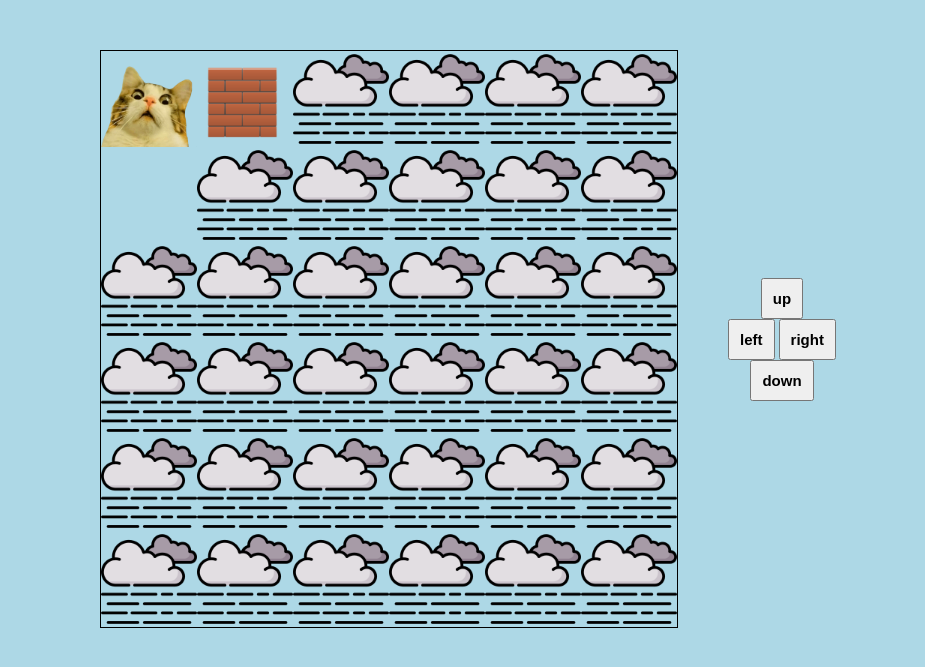
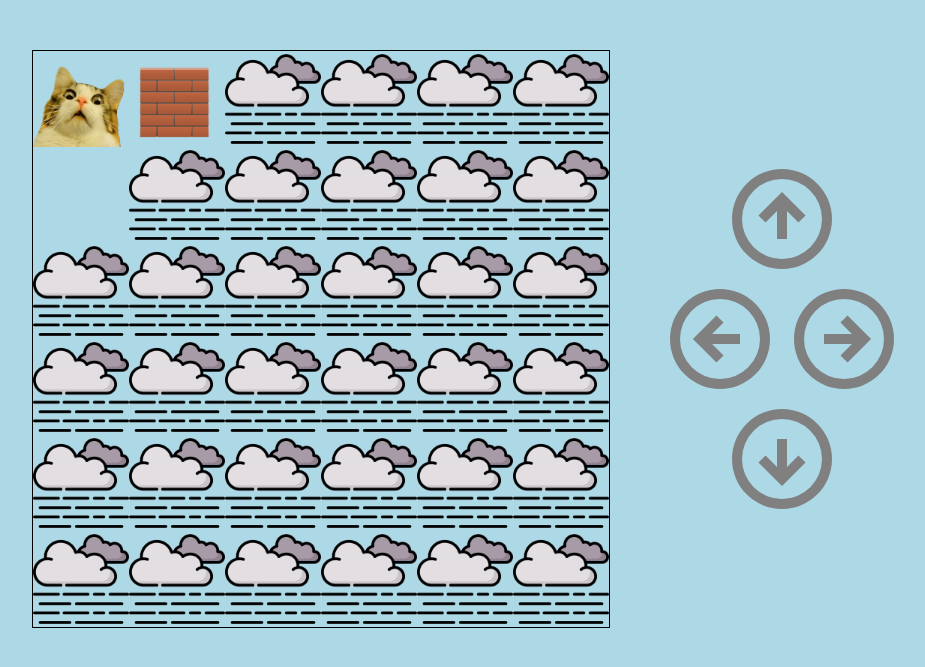
Before and after one commit to Zeroc00L88/greatestMaze, a PHP site: page / in a window 1280 px wide. Shown: the part 67-734 px from the top of the page, without its empty margins (172-1097 px from the left). Run offline with PHP 8.4, Linux system fonts and the light colour scheme.

Commit message:
fog working properly

```diff
--- a/assets/css/style.css
+++ b/assets/css/style.css
@@ -36,7 +36,6 @@ form {
     align-items: center;
 }
 input {
-    padding: 10px;
     font-size: 15px;
     font-weight: bold;
 }
@@ -62,3 +61,40 @@ h1 {
     border: 1px solid black;
     max-width: 100%;
 }
+
+#up,
+#left,
+#right,
+#down {
+    background: grey;
+    border: none;
+    border-radius: 50%;
+    mask-size: cover;
+    mask-repeat: no-repeat;
+    width: 120px;
+    height: 120px;
+}
+
+#up:hover,
+#left:hover,
+#right:hover,
+#down:hover {
+    cursor: pointer;
+    background: black;
+}
+
+#up {
+    mask-image: url(../images/up.svg);
+}
+
+#left {
+    mask-image: url(../images/left.svg);
+}
+
+#right {
+    mask-image: url(../images/right.svg);
+}
+
+#down {
+    mask-image: url(../images/down.svg);
+}
--- a/index.php
+++ b/index.php
@@ -9,15 +9,27 @@
 </head>
 
 
+<body>
+    <header>
+        <h1>THE GREATEST MAZE</h1>
+    </header>
+<main>
+
 <?php
 
 session_start();
 
-echo "<body>";
-echo "<header><h1>THE GREATEST MAZE</h1></header>";
-echo "<main>";
 // W = wall; F = fog; C = Cat; E = Empty; M = Mouse
 $arrOne = [
+    ["E", "W", "E", "E", "E", "E"],
+    ["E", "W", "E", "W", "W", "W"],
+    ["E", "E", "E", "W", "M", "W"],
+    ["E", "W", "E", "W", "E", "E"],
+    ["E", "W", "E", "E", "W", "E"],
+    ["E", "E", "W", "E", "E", "E"],
+];
+
+$arrTwo = [
     ["E", "W", "E", "E", "E", "W"],
     ["E", "W", "E", "W", "W", "W"],
     ["E", "E", "E", "W", "M", "W"],
@@ -26,18 +38,9 @@ $arrOne = [
     ["E", "E", "W", "E", "E", "E"],
 ];
 
-$arrTwo = [
-    ["C", "W", "E", "E", "E", "W"],
-    ["E", "W", "E", "W", "W", "W"],
-    ["E", "E", "E", "W", "M", "W"],
-    ["E", "W", "E", "W", "E", "E"],
-    ["E", "W", "E", "E", "W", "E"],
-    ["E", "E", "W", "E", "E", "E"],
-];
-
-if(!isset($_SESSION["arrDisplay"])){
+//if(!isset($_SESSION["arrDisplay"])){
     $_SESSION["arrDisplay"] = [
-        ["C", "F", "F", "F", "F", "F"],
+        ["F", "F", "F", "F", "F", "F"],
         ["F", "F", "F", "F", "F", "F"],
         ["F", "F", "F", "F", "F", "F"],
         ["F", "F", "F", "F", "F", "F"],
@@ -45,10 +48,11 @@ if(!isset($_SESSION["arrDisplay"])){
         ["F", "F", "F", "F", "F", "F"],
     ];
 
-}
+//}
 
 if (!isset($_SESSION["catPos"])) {
-    $_SESSION["catPos"] = catPosition($_SESSION["arrDisplay"]);
+    $_SESSION["catPos"] = [0, 0];
+    $_SESSION["arrDisplay"][$_SESSION["catPos"][0]][$_SESSION["catPos"][1]] = "C";
 }
 
 echo "<div id='mazeContainer'>";
@@ -90,6 +94,7 @@ function catPosition($array){
 function enlight($array, $arrayDisp, $catPos){
     $x = $catPos[0];
     $y = $catPos[1];
+    $arrayDisp[$y][$x] = "C";
     if($y != 0) $arrayDisp[$y-1][$x] = $array[$y-1][$x];
     if($x != count($array[$y])-1) $arrayDisp[$y][$x+1] = $array[$y][$x+1];
     if($y != count($array)-1) $arrayDisp[$y+1][$x] = $array[$y+1][$x];
@@ -109,68 +114,62 @@ function drawMaze($array){
     }
 }
 
-function move($arr, $catPos){
+function move($arr, $arrDisp, $catPos){
     $x = $catPos[0];
     $y = $catPos[1];
     if(isset($_POST["up"])) {
         if($y != 0 && $arr[$y-1][$x] != "W"){
-            // $arr[$y][$x] = "E";
-            $arr[$y-1][$x] = "C";
+            $arrDisp[$y-1][$x] = "C";
             $_SESSION["catPos"][1]--;
-            return $arr;
+            return $arrDisp;
         }
     }
     if(isset($_POST["right"])){
         if($x != count($arr[$y]) - 1 && $arr[$y][$x+1] !="W"){
-            // $arr[$y][$x] = "E";
-            $arr[$y][$x+1] = "C";
+            $arrDisp[$y][$x+1] = "C";
             $_SESSION["catPos"][0]++;
-            return $arr;
+            return $arrDisp;
         }
     };
     if(isset($_POST["down"])) {
         if($y != count($arr) - 1 && $arr[$y+1][$x] != "W"){
-            // $arr[$y][$x] = "E";
-            $arr[$y+1][$x] = "C";
+            $arrDisp[$y+1][$x] = "C";
             $_SESSION["catPos"][1]++;
-            return $arr;
+            return $arrDisp;
         }
     };
     if(isset($_POST["left"])){
         if($x != 0 && $arr[$y][$x-1] != "W"){
-            // $arr[$y][$x] = "E";
-            $arr[$y][$x-1] = "C";
+            $arrDisp[$y][$x-1] = "C";
             $_SESSION["catPos"][0]--;
-            return $arr;
+            return $arrDisp;
         }
     }
-    return $arr;
+    return $arrDisp;
 }
 
-$_SESSION["arrDisplay"] = move($_SESSION["arrDisplay"], $_SESSION["catPos"]);
+$_SESSION["arrDisplay"] = move($arrOne, $_SESSION["arrDisplay"], $_SESSION["catPos"]);
 $_SESSION["arrDisplay"] = enlight($arrOne, $_SESSION["arrDisplay"], $_SESSION["catPos"]);
 drawMaze($_SESSION["arrDisplay"]);
 
+?>
+</div>
+<div id='arrowContainer'>
 
-echo "</div>";
-echo "<div id='arrowContainer'>";
-echo "
 <form method='POST'>
     <div>
-        <input type='submit' name='up' value='up'>
+        <input id='up' class:'arrow' type='submit' name='up' value=''>
     </div>
     <div>
-        <input type='submit' name='left' value='left'>
-        <input type='submit' name='right' value='right'>
+        <input id='left' class:'arrow' type='submit' name='left' value=''>
+        <input id='right' class:'arrow' type='submit' name='right' value=''>
     </div>
     <div>
-        <input type='submit' name='down' value='down'>
+        <input id='down' class:'arrow' type='submit' name='down' value=''>
     </div>
 </form>
-";
-echo "</div>";
+</div>
 
 
-echo "</main>";
-echo "</body>";
-?>
+</main>
+</body>
```
Also changed, not shown: assets/images/down.svg (added), assets/images/left.svg (added), assets/images/right.svg (added), assets/images/up.svg (added). Lines whose indentation alone changed are shown as unchanged.
